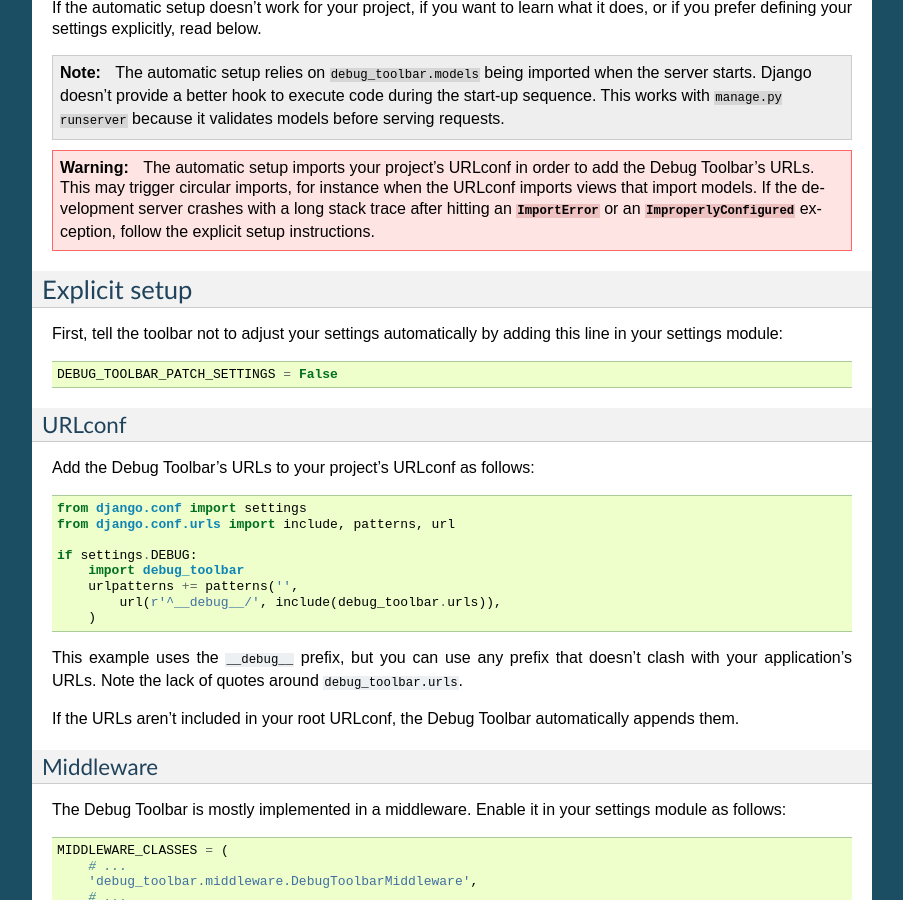
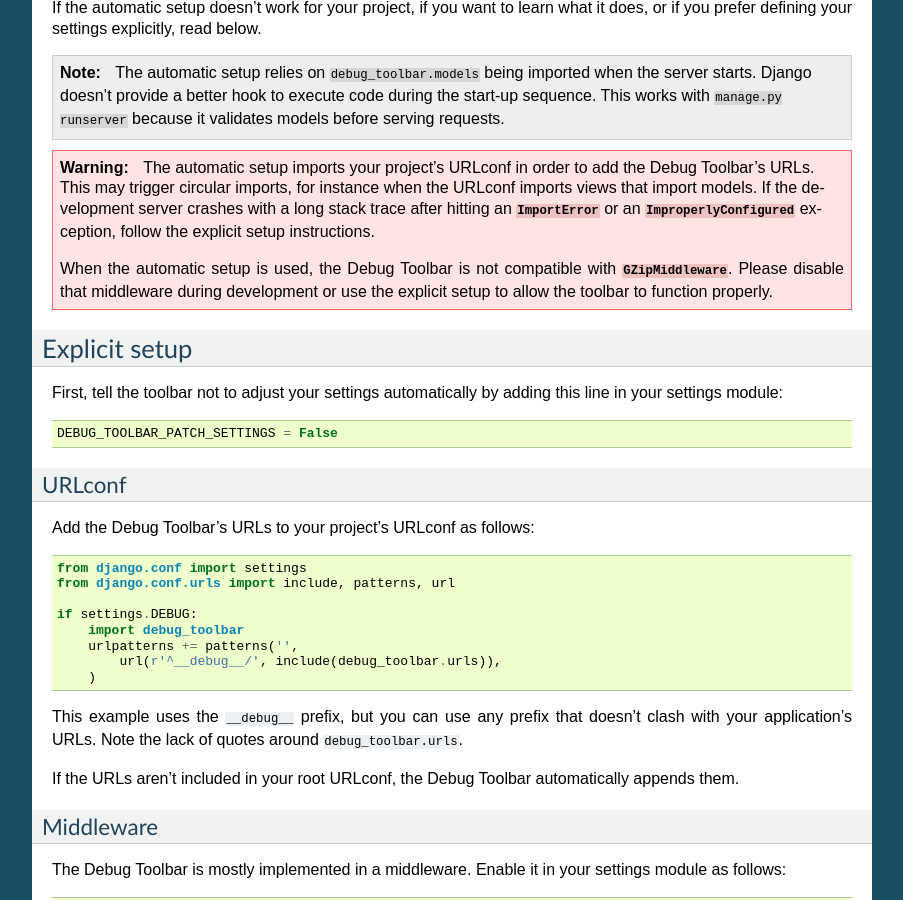
Before and after one commit to jazzband/django-debug-toolbar, a Sphinx documentation site: the page built from docs/installation.rst, in a window 1280 px wide and 900 px high, scrolled down 795 px. Shown: the whole window, without its empty margins (198-1101 px from the left). Built offline with Sphinx 7.4.7, drawn with Linux system fonts in a browser that asks for light colours.

Commit message:
Make note of the incompatability with the GZipMiddleware.

```diff
--- a/docs/installation.rst
+++ b/docs/installation.rst
@@ -61,6 +61,11 @@
     :exc:`~django.core.exceptions.ImproperlyConfigured` exception, follow the
     explicit setup instructions.
 
+    When the automatic setup is used, the Debug Toolbar is not compatible with
+    :class:`~django.middleware.gzip.GZipMiddleware`. Please disable that
+    middleware during development or use the explicit setup to allow the
+    toolbar to function properly.
+
 Explicit setup
 --------------
 
@@ -105,7 +110,7 @@
 The order of ``MIDDLEWARE_CLASSES`` is important. You should include the Debug
 Toolbar middleware as early as possible in the list. However, it must come
 after any other middleware that encodes the response's content, such as
-``GZipMiddleware``.
+:class:`~django.middleware.gzip.GZipMiddleware`.
 
 If ``MIDDLEWARE_CLASSES`` doesn't contain the middleware, the Debug Toolbar
 automatically adds it the beginning of the list.
```
